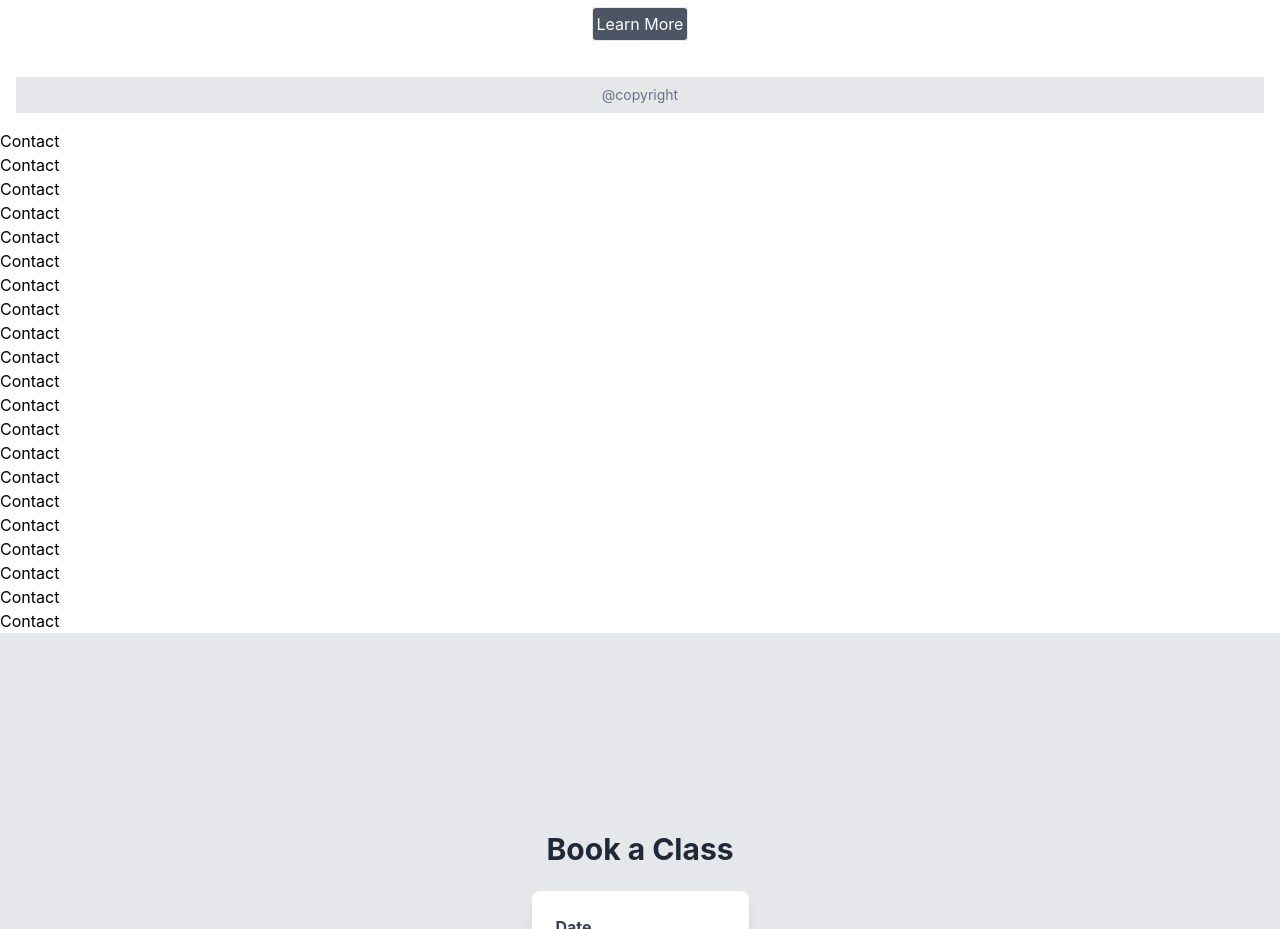
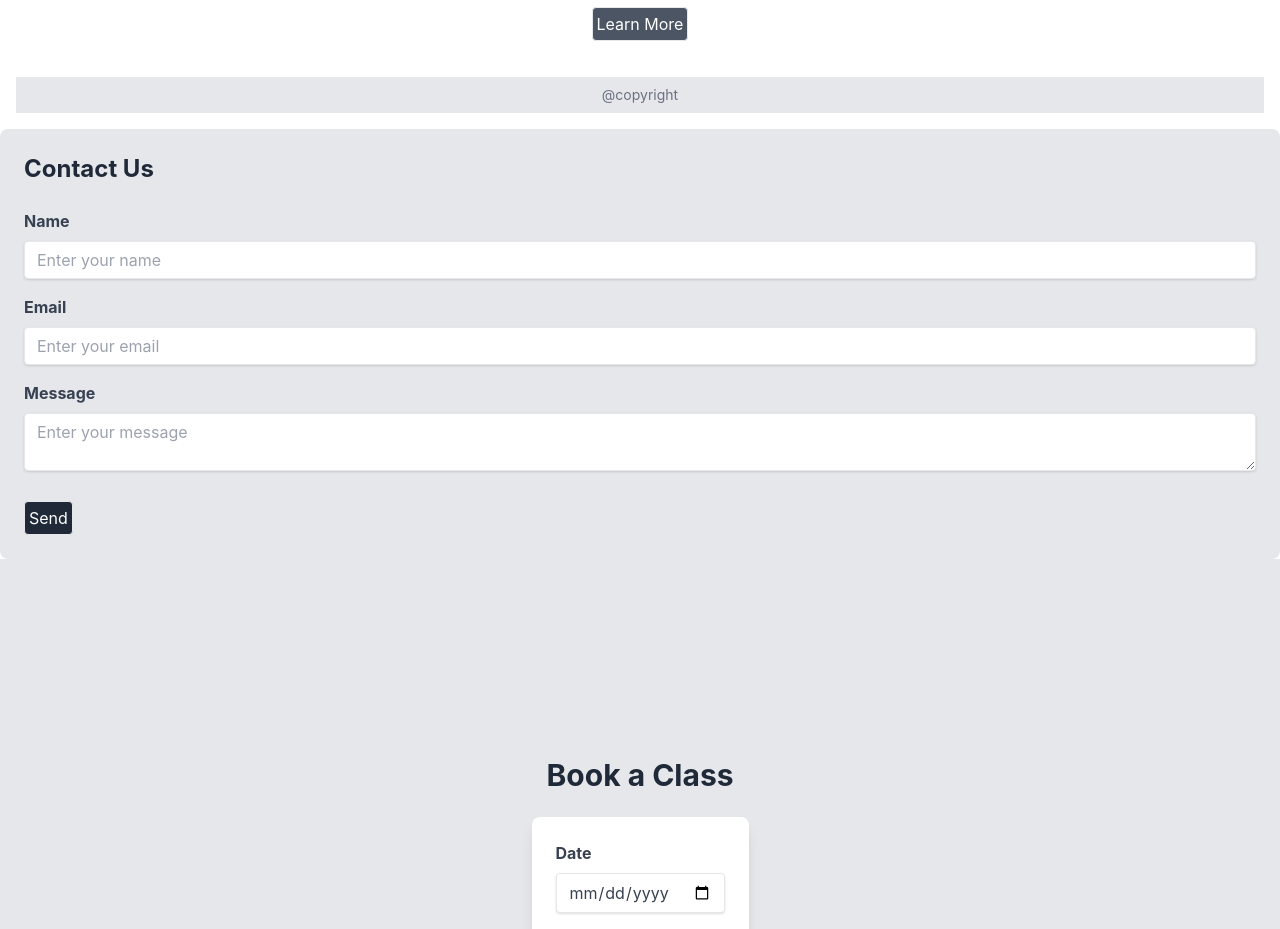
Before and after one commit to AnesuMuusha/gym-fitness, a React (Create React App) app: page / in a window 1280 px wide. Shown: the part 980-1909 px from the top of the page. Built offline with nearby package versions, Linux system fonts and the light colour scheme; the HTML template or start-up script is replaced by a standard one.

Commit message:
Added relevant content in component Contact

```diff
--- a/src/components/Contact.js
+++ b/src/components/Contact.js
@@ -1,30 +1,71 @@
-import React from 'react'
+import { useState } from "react";
 
 function Contact() {
-  return (<>
+  const [name, setName] = useState("");
+  const [email, setEmail] = useState("");
+  const [message, setMessage] = useState("");
 
-<div>Contact</div>
-<div>Contact</div>
-<div>Contact</div>
-<div>Contact</div>
-    <div>Contact</div>
-    <div>Contact</div>
-    <div>Contact</div>
-    <div>Contact</div>
-    <div>Contact</div>
-    <div>Contact</div>
-    <div>Contact</div>
-    <div>Contact</div>
-    <div>Contact</div>
-    <div>Contact</div>
-    <div>Contact</div>
-    <div>Contact</div>
-    <div>Contact</div>
-    <div>Contact</div>
-    <div>Contact</div>
-    <div>Contact</div>
-    <div>Contact</div>
-    </>)
+  const handleSubmit = (e) => {
+    e.preventDefault();
+    // handle form submission here
+    resetForm();
+  };
+
+  const resetForm = () => {
+    setName("");
+    setEmail("");
+    setMessage("");
+  };
+
+  return (
+    <form onSubmit={handleSubmit} className="bg-gray-200 p-6 rounded-lg">
+      <h2 className="text-2xl font-bold text-gray-800 mb-6">Contact Us</h2>
+      <div className="mb-4">
+        <label htmlFor="name" className="block text-gray-700 font-bold mb-2">
+          Name
+        </label>
+        <input
+          type="text"
+          id="name"
+          className="shadow appearance-none border rounded w-full py-2 px-3 text-gray-700 leading-tight focus:outline-none focus:shadow-outline"
+          placeholder="Enter your name"
+          value={name}
+          onChange={(e) => setName(e.target.value)}
+        />
+      </div>
+      <div className="mb-4">
+        <label htmlFor="email" className="block text-gray-700 font-bold mb-2">
+          Email
+        </label>
+        <input
+          type="email"
+          id="email"
+          className="shadow appearance-none border rounded w-full py-2 px-3 text-gray-700 leading-tight focus:outline-none focus:shadow-outline"
+          placeholder="Enter your email"
+          value={email}
+          onChange={(e) => setEmail(e.target.value)}
+        />
+      </div>
+      <div className="mb-6">
+        <label htmlFor="message" className="block text-gray-700 font-bold mb-2">
+          Message
+        </label>
+        <textarea
+          id="message"
+          className="shadow appearance-none border rounded w-full py-2 px-3 text-gray-700 leading-tight focus:outline-none focus:shadow-outline"
+          placeholder="Enter your message"
+          value={message}
+          onChange={(e) => setMessage(e.target.value)}
+        ></textarea>
+      </div>
+      <button
+        type="submit"
+        className="bg-gray-800 hover:bg-gray-600 p-1 border rounded b text-white cursor-pointer"
+      >
+        Send
+      </button>
+    </form>
+  );
 }
 
 export default Contact;
```
